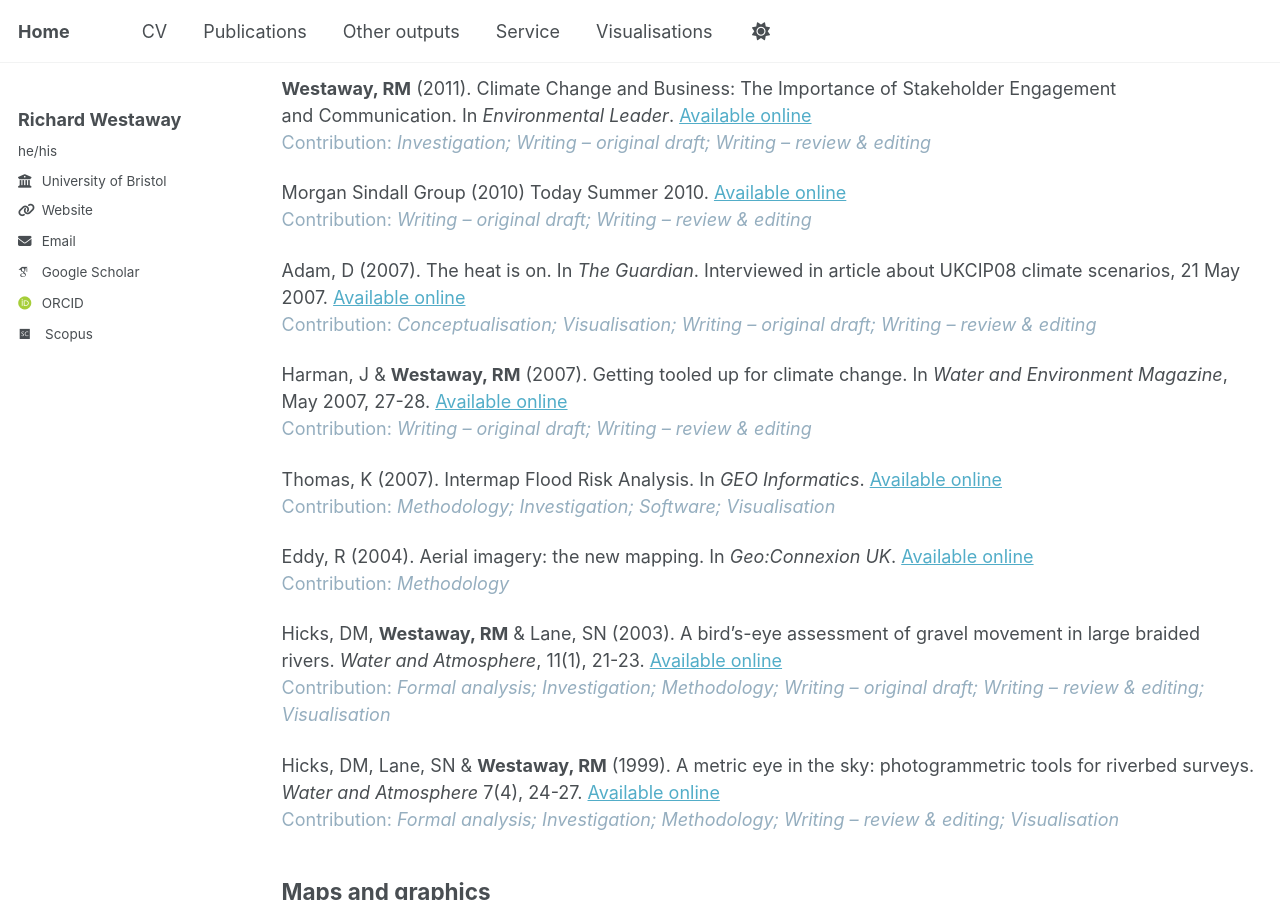
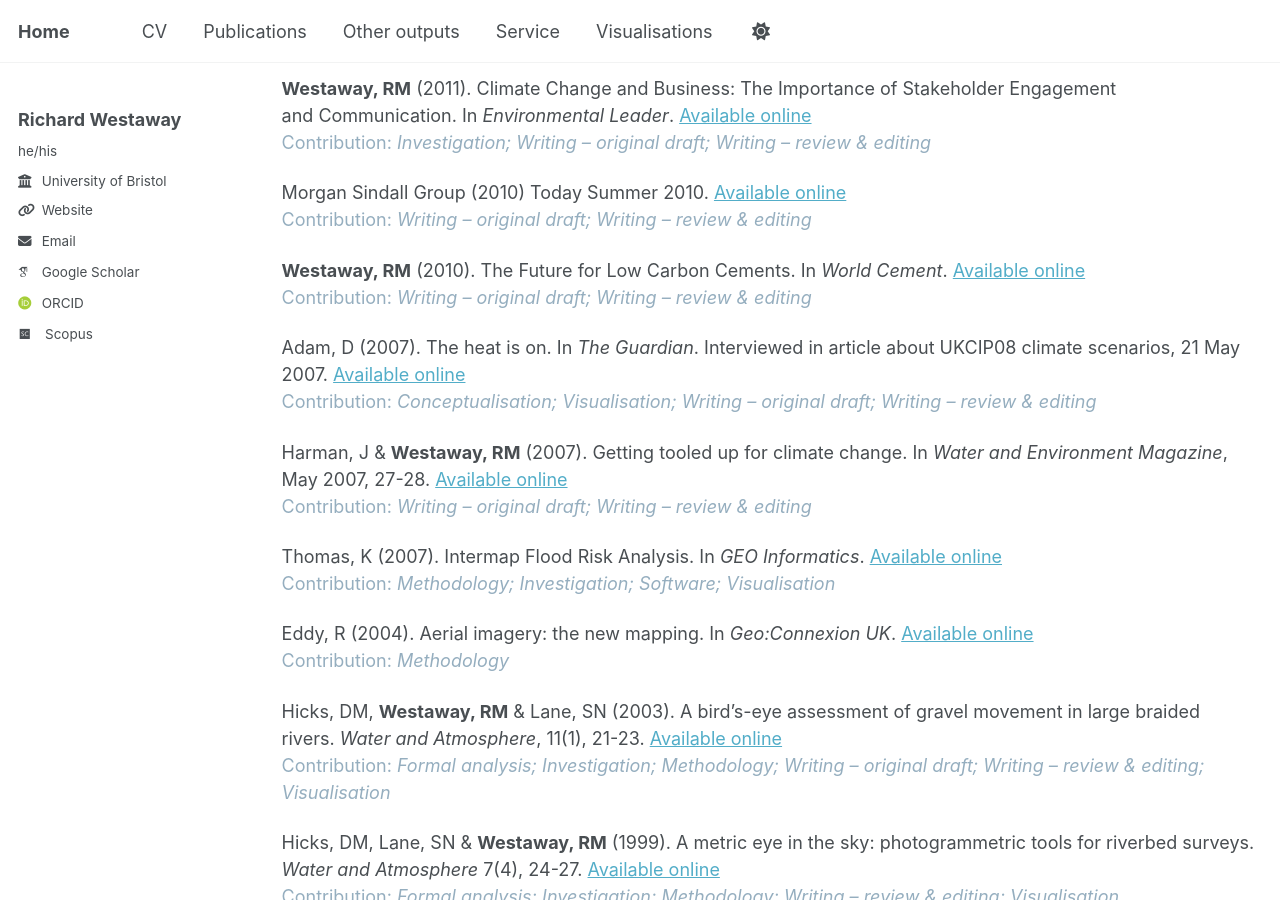
Before and after one commit to richardwestaway/richardwestaway.github.io, a Jekyll site: the page built from _pages/outputs.html, in a window 1280 px wide and 900 px high, scrolled down 10205 px. Built offline with Jekyll 4.4.1, drawn with Linux system fonts in a browser that asks for light colours; some web fonts are replaced.

Commit message:
Update outputs.html

```diff
--- a/_pages/outputs.html
+++ b/_pages/outputs.html
@@ -217,6 +217,8 @@ information package for the UK. Awareness-raising poster, March 2008. <a href="h
 
 <p>Morgan Sindall Group (2010) Today Summer 2010.&nbsp;<a href="https://web.archive.org/web/20230305074202/https://issuu.com/imsplc/docs/morgansindall-today-summer2010" target="_blank" rel="noopener">Available online</a><br /><span style="color: #95aebf;">Contribution: <em>Writing &ndash; original draft; Writing &ndash; review &amp; editing</em></span></p>
 
+<p><strong>Westaway, RM</strong> (2010). The Future for Low Carbon Cements. In <em>World Cement</em>. <a href="https://www.worldcement.com/europe-cis/07052010/the_future_for_low_carbon_cements/" target="_blank" rel="noopener">Available online</a><br /><span style="color: #95aebf;">Contribution: <em>Writing &ndash; original draft; Writing &ndash; review &amp; </em><em>editing</em></span></p>
+
 <p>Adam, D (2007). The heat is on. In <em>The Guardian</em>.&nbsp;Interviewed in article about UKCIP08 climate scenarios, 21 May 2007. <a href="https://www.theguardian.com/environment/2007/may/21/climatechange.climatechangeenvironment" target="_blank" rel="noopener">Available online</a><br /><span style="color: #95aebf;">Contribution:&nbsp;<em>Conceptualisation; Visualisation; Writing &ndash; original draft; Writing &ndash; review &amp; editing</em></span></p>
 
 <p>Harman, J &amp; <strong>Westaway, RM</strong>&nbsp;(2007). Getting tooled up for climate change. In&nbsp;<em>Water and Environment Magazine</em>, May 2007, 27-28.&nbsp;<a href="https://richardwestaway.github.io/files/2007-getting-tooled-up-for-climate-change-ciwem.pdf" target="_blank" rel="noopener">Available online</a><br /><span style="color: #95aebf;">Contribution: <em>Writing &ndash; original draft; Writing &ndash; review &amp; editing</em></span></p>
```
